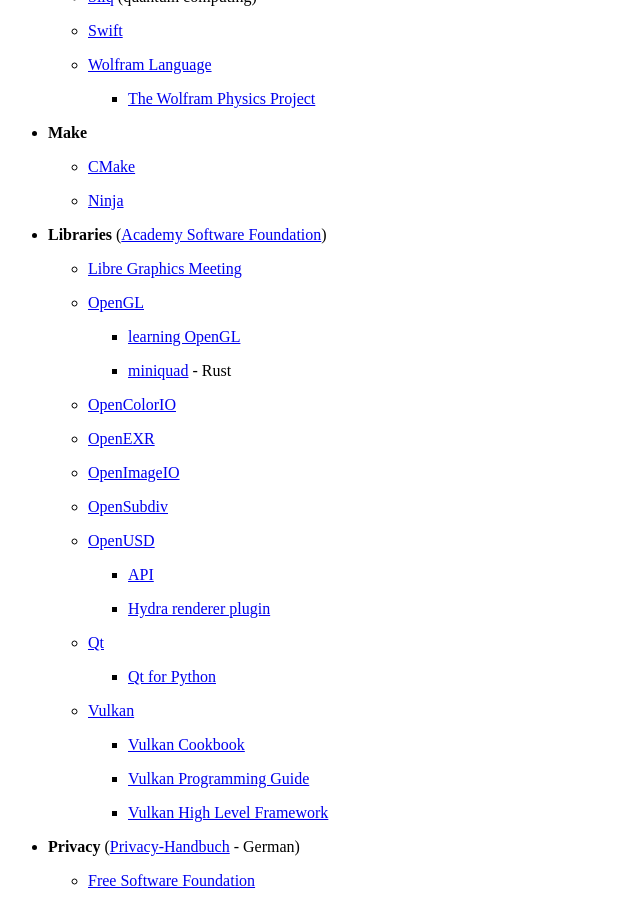
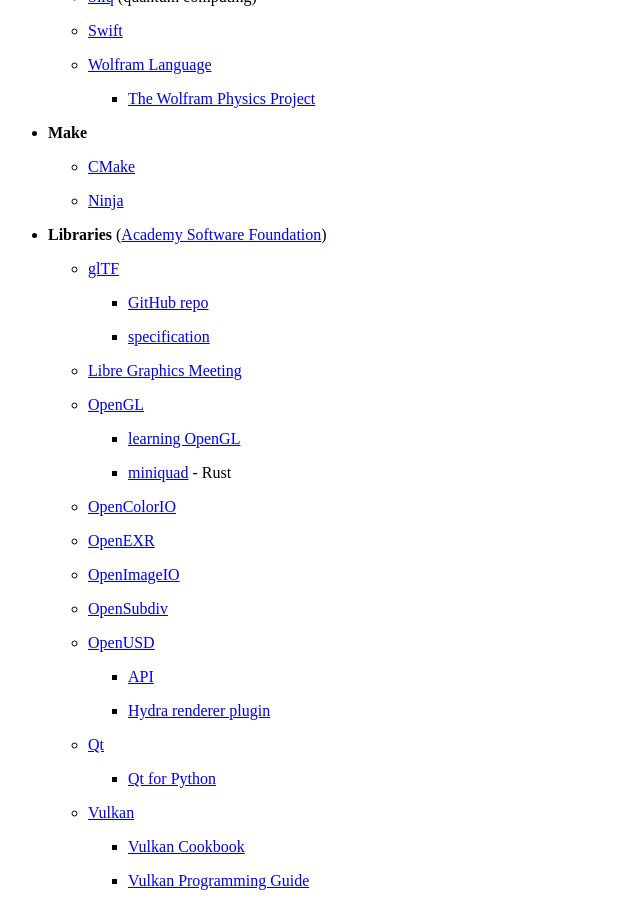
Before and after one commit to wahn/jan_walter_org, a Jekyll site: the page built from links/index.md, in a window 1280 px wide and 900 px high, scrolled down 7333 px. Shown: the whole window, without its empty margins (0-640 px from the left). Built offline with Jekyll 4.4.1, drawn with Linux system fonts in a browser that asks for light colours; Markdown is read by kramdown in place of the engine named in the settings.

Commit message:
Let's add some links for glTF (GL Transmission Format).

```diff
--- a/links/index.md
+++ b/links/index.md
@@ -495,6 +495,12 @@
 
 * __Libraries__ ([Academy Software Foundation](https://www.aswf.io))
 
+    - [glTF](https://www.khronos.org/gltf)
+
+        + [GitHub repo](https://github.com/KhronosGroup/glTF)
+
+        + [specification](https://github.com/KhronosGroup/glTF/blob/master/specification/2.0/README.md)
+
     - [Libre Graphics Meeting](https://libregraphicsmeeting.org)
 
     - [OpenGL](https://www.opengl.org)
```
